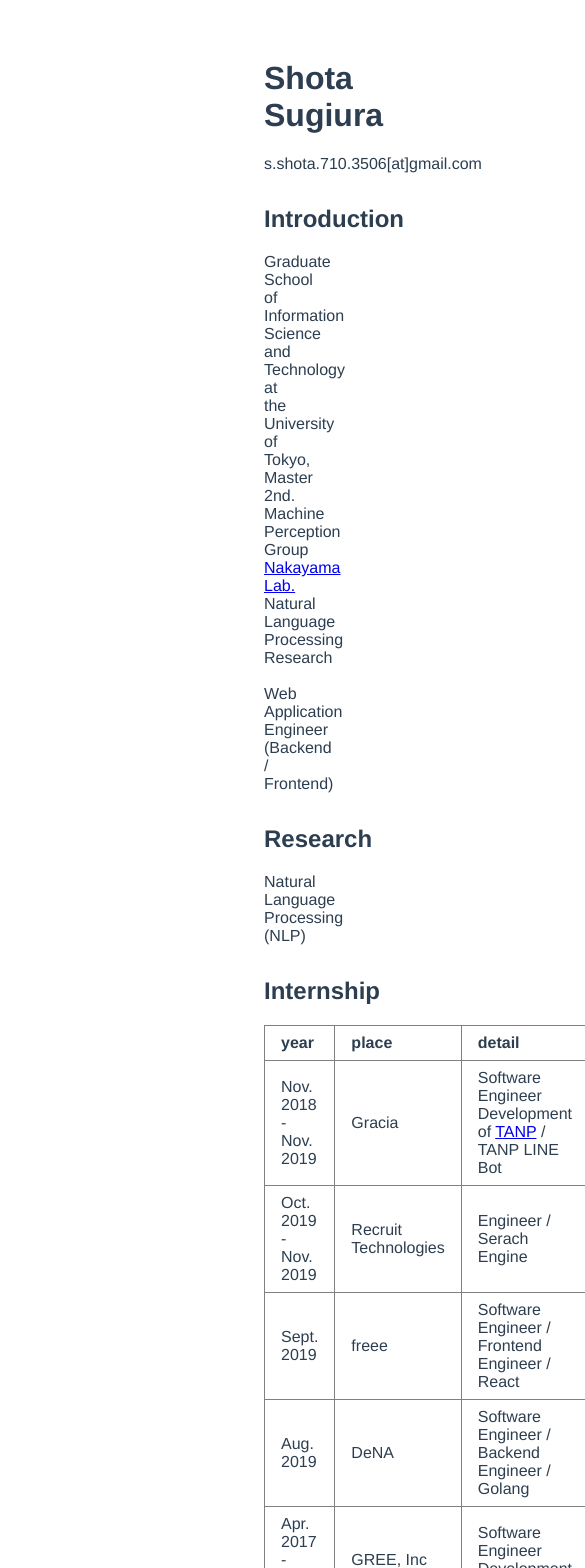
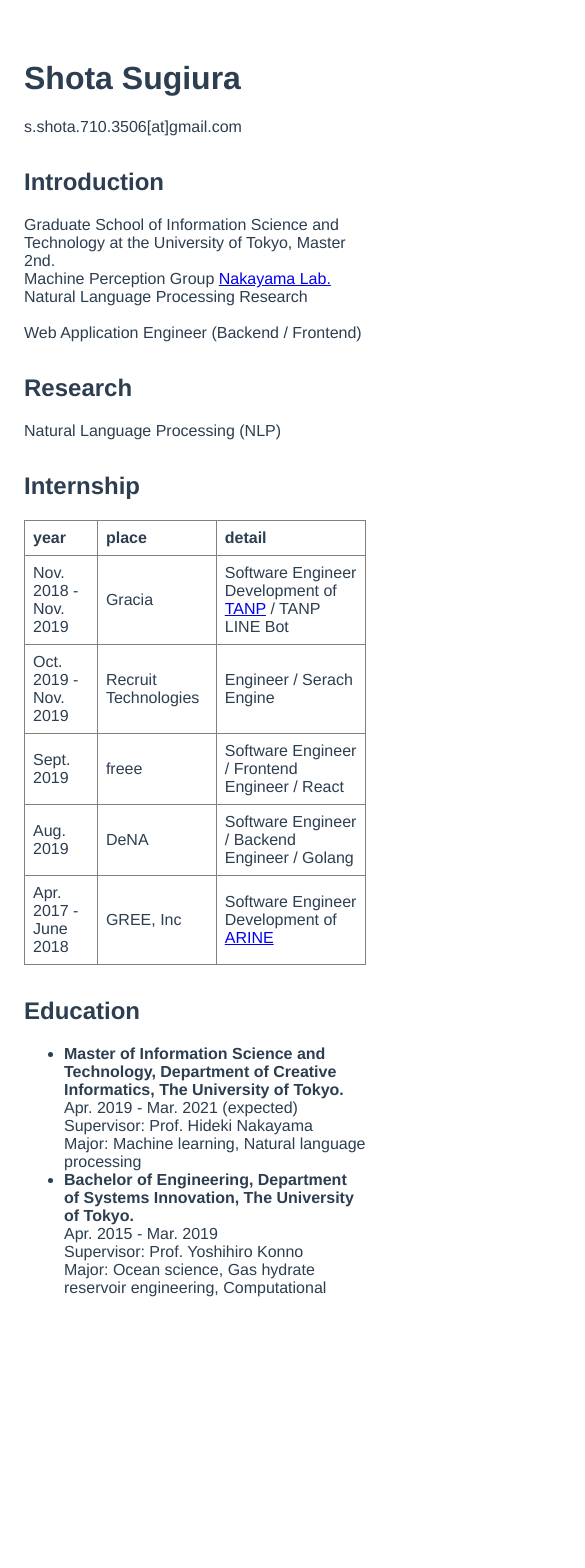
Before and after one commit to shota3506/biography, a Vue app: page / in a window 390 px wide. Shown: the top 1568 px of the page, 585 px wide, since content can reach past the window. After the commit the page ends 1329 px from the top, so only its background shows below. Built offline with nearby package versions, Linux system fonts and the light colour scheme.

Commit message:
Responsive

```diff
--- a/src/components/Top.vue
+++ b/src/components/Top.vue
@@ -25,7 +25,7 @@
 
     <div class="internship section">
       <h2>Internship</h2>
-      <table border="1">
+      <table class="table" border="1">
         <tr>
           <th>year</th>
           <th>place</th>
@@ -69,13 +69,13 @@
       <h2>Education</h2>
       <ul>
         <li>
-          Master of Information Science and Technology, Department of Creative Informatics, the University of Tokyo. <br>
+          <b>Master of Information Science and Technology, Department of Creative Informatics, The University of Tokyo.</b><br>
           Apr. 2019 - Mar. 2021 (expected) <br>
           Supervisor: Prof. Hideki Nakayama <br>
           Major: Machine learning, Natural language processing
         </li>
         <li>
-          Bachelor of Engineering, Department of Systems Innovation, the University of Tokyo. <br>
+          <b>Bachelor of Engineering, Department of Systems Innovation, The University of Tokyo.</b><br>
           Apr. 2015 - Mar. 2019 <br>
           Supervisor: Prof. Yoshihiro Konno <br>
           Major: Ocean science, Gas hydrate reservoir engineering, Computational
@@ -92,15 +92,6 @@ export default {
 </script>
 
 <style scoped>
-table {
-  border-collapse: collapse;
-}
-table th {
-  padding: 0.5rem 1rem;
-}
-table td {
-  padding: 0.5rem 1rem;
-}
 .top {
   text-align: left;
   margin: 0 16rem;
@@ -108,7 +99,19 @@ table td {
 .section {
   margin-bottom: 2rem;
 }
-.education {
-  display:inline-block
+.table {
+  border-collapse: collapse;
+}
+.table th {
+  padding: 0.5rem;
+}
+.table td {
+  padding: 0.5rem;
+}
+
+@media screen and (max-width: 1024px) {
+  .top {
+    margin: 0 1rem;;
+  }
 }
 </style>
```
